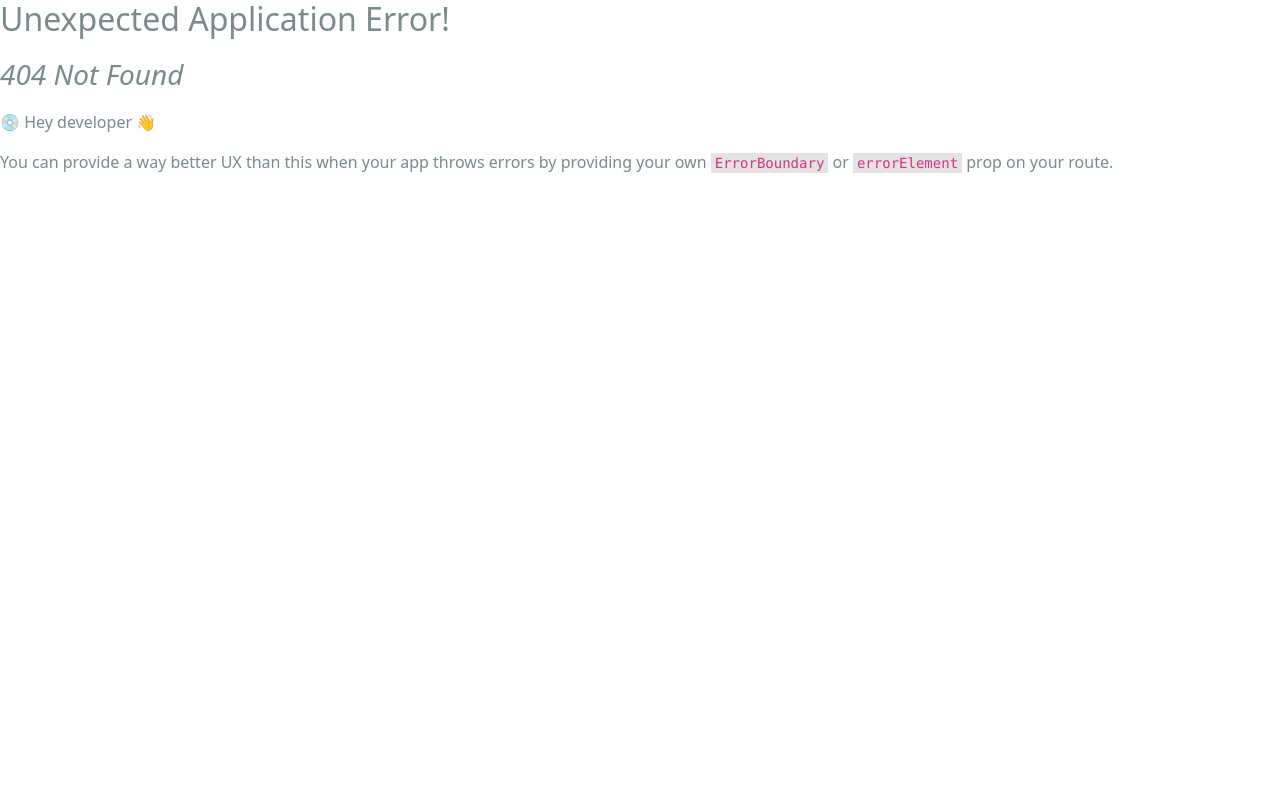
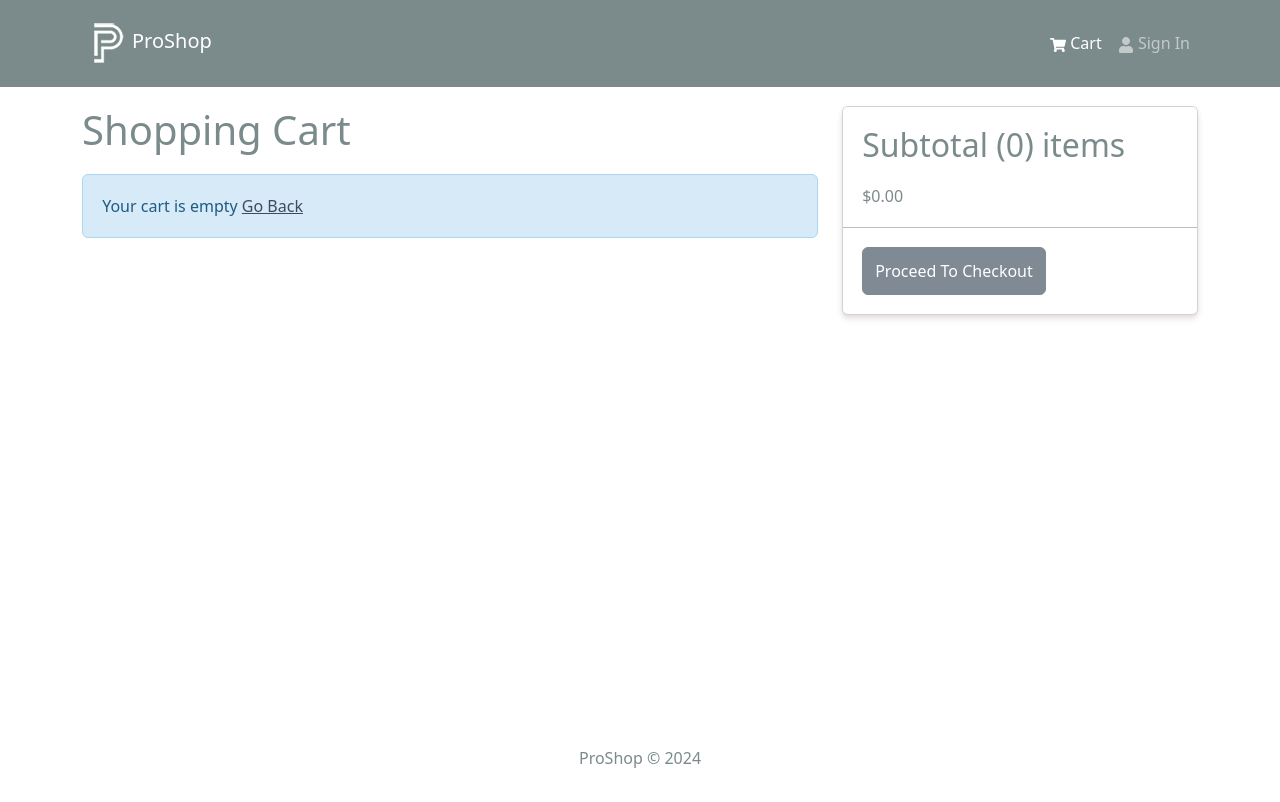
Before and after one commit to LarryDiego/ecommerce-proshop-v2, a React (Create React App) app in the folder frontend/: page /cart in a window 1280 px wide. Before the commit this address had no page. Shown: the top 802 px of the page. Built offline with nearby package versions, Linux system fonts and the light colour scheme.

Commit message:
Shopping Cart Functionality

```diff
--- a/frontend/src/components/Header.jsx
+++ b/frontend/src/components/Header.jsx
@@ -1,14 +1,17 @@
-import { Navbar, Nav, Container } from 'react-bootstrap';
+import { Badge, Navbar, Nav, Container } from 'react-bootstrap';
 import { FaShoppingCart, FaUser } from 'react-icons/fa';
 import { LinkContainer } from 'react-router-bootstrap';
+import { useSelector } from 'react-redux';
 import logo from '../assets/logo.png';
 
 const Header = () => {
+  const { cartItems } = useSelector((state) => state.cart);
+
   return (
     <header>
       <Navbar bg="dark" variant="dark" expand="md" collapseOnSelect>
         <Container>
-          <LinkContainer to='/'>
+          <LinkContainer to="/">
             <Navbar.Brand>
               <img src={logo} alt="ProShop" />
               ProShop
@@ -17,12 +20,17 @@ const Header = () => {
           <Navbar.Toggle aria-controls="basic-navbar-nav" />
           <Navbar.Collapse id="basic-navbar-nav">
             <Nav className="ms-auto">
-              <LinkContainer to='/cart'>
+              <LinkContainer to="/cart">
                 <Nav.Link>
                   <FaShoppingCart /> Cart
+                  {cartItems.length > 0 && (
+                    <Badge pill bg="success" style={{ marginLeft: '5px' }}>
+                      {cartItems.reduce((a, c) => a + c.qty, 0)}
+                    </Badge>
+                  )}
                 </Nav.Link>
               </LinkContainer>
-              <LinkContainer to='/login'>
+              <LinkContainer to="/login">
                 <Nav.Link href="/login">
                   <FaUser /> Sign In
                 </Nav.Link>
--- a/frontend/src/index.js
+++ b/frontend/src/index.js
@@ -15,12 +15,14 @@ import App from './App';
 import reportWebVitals from './reportWebVitals';
 import HomeScreen from './screens/HomeScreen';
 import ProductScreen from './screens/ProductScreen';
+import CartScreen from './screens/CartScreen';
 
 const router = createBrowserRouter(
   createRoutesFromElements(
     <Route path='/' element={<App />}>
       <Route index={true} path='/' element={<HomeScreen />} />
       <Route path='/product/:id' element={<ProductScreen />} />
+      <Route path='/cart' element={<CartScreen />} />
     </Route>
   )
 )
--- /dev/null
+++ b/frontend/src/screens/CartScreen.jsx
@@ -0,0 +1,115 @@
+import { Link, useNavigate } from 'react-router-dom';
+import { useDispatch, useSelector } from 'react-redux';
+import {
+  Row,
+  Col,
+  ListGroup,
+  Image,
+  Form,
+  Button,
+  Card,
+} from 'react-bootstrap';
+import { FaTrash } from 'react-icons/fa';
+import Message from '../components/Message';
+import { addToCart, removeFromCart } from '../slices/cartSlice';
+
+const CartScreen = () => {
+  const navigate = useNavigate();
+  const dispatch = useDispatch();
+
+  const cart = useSelector((state) => state.cart);
+  const { cartItems } = cart;
+
+  const addToCartHandler = async (product, qty) => {
+    dispatch(addToCart({ ...product, qty }));
+  };
+
+  const removeFromCartHandler = async (id) => {
+    dispatch(removeFromCart(id));
+  };
+
+  const checkoutHandler = () => {
+    navigate('/login?redirect=/shipping');
+  };
+
+  return (
+    <Row>
+      <Col md={8}>
+        <h1 style={{ marginBottom: '20px' }}>Shopping Cart</h1>
+        {cartItems.length === 0 ? (
+          <Message>
+            Your cart is empty <Link to="/">Go Back</Link>
+          </Message>
+        ) : (
+          <ListGroup variant="flush">
+            {cartItems.map((item) => (
+              <ListGroup.Item key={item._id}>
+                <Row>
+                  <Col md={2}>
+                    <Image src={item.image} alt={item.name} fluid round />
+                  </Col>
+                  <Col md={3}>
+                    <Link to={`/product/${item._id}`}>{item.name}</Link>
+                  </Col>
+                  <Col md={2}>${item.price}</Col>
+                  <Col md={2}>
+                    <Form.Control
+                      as="select"
+                      value={item.qty}
+                      onChange={(e) =>
+                        addToCartHandler(item, Number(e.target.value))
+                      }
+                    >
+                      {[...Array(item.countInStock).keys()].map((x) => (
+                        <option key={x + 1} value={x + 1}>
+                          {x + 1}
+                        </option>
+                      ))}
+                    </Form.Control>
+                  </Col>
+                  <Col md={2}>
+                    <Button
+                      type="button"
+                      variant="light"
+                      onClick={() => removeFromCartHandler(item._id)}
+                    >
+                      <FaTrash />
+                    </Button>
+                  </Col>
+                </Row>
+              </ListGroup.Item>
+            ))}
+          </ListGroup>
+        )}
+      </Col>
+      <Col md={4}>
+        <Card>
+          <ListGroup variant="flush">
+            <ListGroup.Item>
+              <h2>
+                Subtotal ({cartItems.reduce((acc, item) => acc + item.qty, 0)})
+                items
+              </h2>
+              $
+              {cartItems
+                .reduce((acc, item) => acc + item.qty * item.price, 0)
+                .toFixed(2)}
+            </ListGroup.Item>
+            <ListGroup.Item>
+              <Button
+                type="button"
+                className="btn-block"
+                disabled={cartItems.length === 0}
+                onClick={checkoutHandler}
+              >
+                Proceed To Checkout
+              </Button>
+            </ListGroup.Item>
+          </ListGroup>
+        </Card>
+      </Col>
+    </Row>
+  );
+};
+
+export default CartScreen;
--- a/frontend/src/screens/ProductScreen.jsx
+++ b/frontend/src/screens/ProductScreen.jsx
@@ -1,6 +1,8 @@
-import { useParams } from 'react-router-dom';
+import { useState } from 'react';
+import { useParams, useNavigate } from 'react-router-dom';
 import { Link } from 'react-router-dom';
 import {
+  Form,
   Row,
   Col,
   Image,
@@ -9,18 +11,31 @@ import {
   Button,
   ListGroupItem,
 } from 'react-bootstrap';
+import { useDispatch } from 'react-redux';
 import Rating from '../components/Rating';
 import Loader from '../components/Loader';
 import Message from '../components/Message';
 import { useGetProductDetailsQuery } from '../slices/productsApiSlice';
+import { addToCart } from '../slices/cartSlice';
 
 const ProductScreen = () => {
   const { id: productId } = useParams();
+
+  const dispatch = useDispatch();
+  const navigate = useNavigate();
+
+  const [qty, setQty] = useState(1);
+
   const {
     data: product,
     isLoading,
     error,
   } = useGetProductDetailsQuery(productId);
+
+  const addToCartHandler = () => {
+    dispatch(addToCart({ ...product, qty }));
+    navigate('/cart');
+  };
 
   return (
     <>
@@ -80,11 +95,36 @@ const ProductScreen = () => {
                       </Col>
                     </Row>
                   </ListGroup.Item>
+
+                  {product.countInStock > 0 && (
+                    <ListGroup.Item>
+                      <Row>
+                        <Col>Qty</Col>
+                        <Col>
+                          <Form.Control
+                            as="select"
+                            value={qty}
+                            onChange={(e) => setQty(Number(e.target.value))}
+                          >
+                            {[...Array(product.countInStock).keys()].map(
+                              (x) => (
+                                <option key={x + 1} value={x + 1}>
+                                  {x + 1}
+                                </option>
+                              )
+                            )}
+                          </Form.Control>
+                        </Col>
+                      </Row>
+                    </ListGroup.Item>
+                  )}
+
                   <ListGroupItem>
                     <Button
                       className="btn-block"
                       type="button"
                       disabled={product.countInStock === 0}
+                      onClick={addToCartHandler}
                     >
                       Add To Cart
                     </Button>
--- /dev/null
+++ b/frontend/src/slices/cartSlice.js
@@ -0,0 +1,37 @@
+import { createSlice } from '@reduxjs/toolkit';
+import { updateCart } from '../utils/cartUtils';
+
+const initialState = localStorage.getItem('cart')
+  ? JSON.parse(localStorage.getItem('cart'))
+  : { cartItems: [] };
+
+const cartSlice = createSlice({
+  name: 'cart',
+  initialState,
+  reducers: {
+    addToCart: (state, action) => {
+      const item = action.payload;
+
+      const existItem = state.cartItems.find((x) => x._id === item._id);
+
+      if (existItem) {
+        state.cartItems = state.cartItems.map((x) =>
+          x._id === existItem._id ? item : x
+        );
+      } else {
+        state.cartItems = [...state.cartItems, item];
+      }
+
+      return updateCart(state);
+    },
+    removeFromCart: (state, action) => {
+      state.cartItems = state.cartItems.filter((x) => x._id !== action.payload);
+
+      return updateCart(state);
+    },
+  },
+});
+
+export const { addToCart, removeFromCart } = cartSlice.actions;
+
+export default cartSlice.reducer;
--- a/frontend/src/store.js
+++ b/frontend/src/store.js
@@ -1,9 +1,11 @@
 import { configureStore } from '@reduxjs/toolkit';
 import { apiSlice } from './slices/apiSlice';
+import cartSliceReducer from './slices/cartSlice';
 
 const store = configureStore({
   reducer: {
     [apiSlice.reducerPath]: apiSlice.reducer,
+    cart: cartSliceReducer
   },
   middleware: (getDefaultMiddleware) =>
     getDefaultMiddleware().concat(apiSlice.middleware),
--- /dev/null
+++ b/frontend/src/utils/cartUtils.js
@@ -0,0 +1,27 @@
+export const addDecimals = (num) => {
+  return (Math.round(num * 100) / 100).toFixed(2);
+};
+
+export const updateCart = (state) => {
+  // Calculate items price
+  state.itemsPrice = addDecimals(
+    state.cartItems.reduce((acc, item) => acc + item.price * item.qty, 0)
+  );
+
+  // Calculate shipping price (If order is over $100 then free, else $10)
+  state.shippingPrice = addDecimals(state.itemsPrice > 100 ? 0 : 10);
+
+  // Calculate tax price (15% tax)
+  state.taxPrice = addDecimals(Number((0.15 * state.itemsPrice).toFixed(2)));
+
+  // Calculate total price
+  state.totalPrice = (
+    Number(state.itemsPrice) +
+    Number(state.shippingPrice) +
+    Number(state.taxPrice)
+  ).toFixed(2);
+
+  localStorage.setItem('cart', JSON.stringify(state));
+
+  return state;
+};
```
Lines whose indentation alone changed are shown as unchanged.
